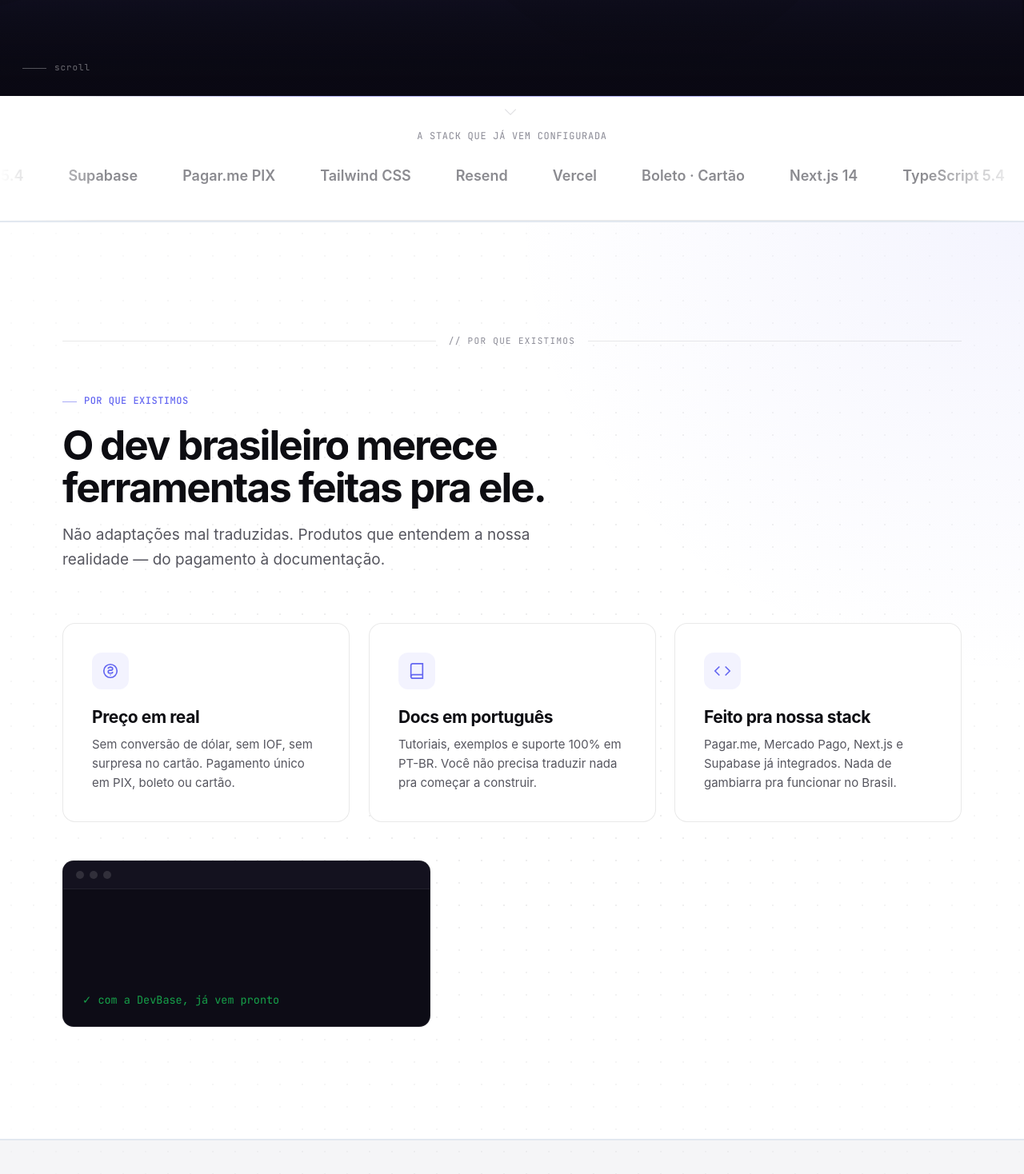
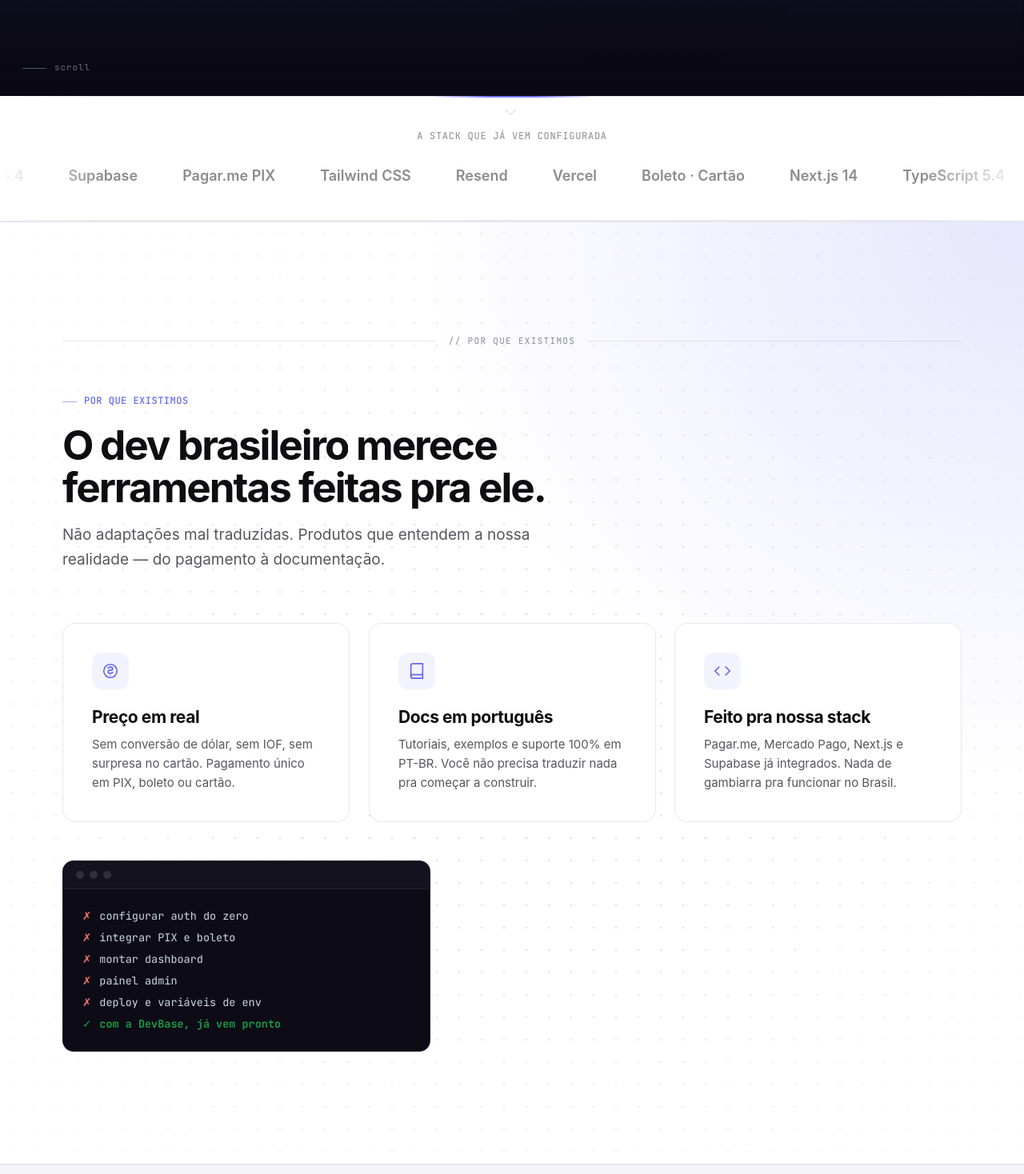
Before and after one commit to salusromelo-prog/DevBase-Site, a Next.js app: page / in a window 1280 px wide. Shown: the part 680-2148 px from the top of the page at 80% size. Built offline with nearby package versions, Linux system fonts and the light colour scheme; a web font is replaced by a local one.

Commit message:
fix: terminais legíveis, dots/bleed mais visíveis, glow 2px centrado, offer-block centralizado

```diff
--- a/app/globals.css
+++ b/app/globals.css
@@ -607,7 +607,7 @@ p { margin: 0; }
 
 /* curtain: light body lifts over dark hero */
 .sx-curtain { position: relative; z-index: 5; }
-.sx-curtain::before { content: ''; position: absolute; left: 0; right: 0; top: -1px; height: 40px; background: var(--bg); border-radius: 40px 40px 0 0; transform: translateY(-38px); pointer-events: none; }
+.sx-curtain::before { content: ''; position: absolute; left: 0; right: 0; top: -1px; height: 40px; background: var(--bg); border-radius: 32px 32px 0 0; transform: translateY(-38px); pointer-events: none; }
 
 @media (prefers-reduced-motion: reduce) {
   .sw > span { transform: none !important; }
@@ -644,17 +644,16 @@ p { margin: 0; }
   pointer-events: none; z-index: 6;
 }
 .sec-trans__glow {
-  position: absolute; top: 0; left: 5%; right: 5%; height: 1px;
-  background: linear-gradient(90deg, transparent 0%, var(--accent) 30%, var(--accent) 70%, transparent 100%);
+  position: absolute; top: 0; left: 50%; width: 200px; height: 2px;
+  background: linear-gradient(90deg, transparent 0%, var(--accent) 35%, var(--accent) 65%, transparent 100%);
 }
-/* override default .reveal translateY with scaleX for the glow line */
 .sec-trans__glow.reveal {
   opacity: 0;
-  transform: scaleX(0);
-  transform-origin: left center;
-  transition: opacity 0.9s var(--ease), transform 0.9s var(--ease);
+  transform: translateX(-50%) scaleX(0);
+  transform-origin: center;
+  transition: opacity 0.6s ease, transform 0.8s var(--ease);
 }
-.sec-trans__glow.reveal.in { opacity: 0.45; transform: scaleX(1); }
+.sec-trans__glow.reveal.in { opacity: 0.85; transform: translateX(-50%) scaleX(1); }
 .sec-trans__chevron {
   position: absolute; top: 10px;
   width: 10px; height: 10px;
@@ -676,16 +675,20 @@ p { margin: 0; }
 
 /* ================================================================
    CODE DISSOLVE (Fase 1 — "Por que existimos")
+   Linhas entram em stagger e FICAM — nada some.
    ================================================================ */
 .cd-term { background: #0d0c16; border: 1px solid rgba(255,255,255,0.08); border-radius: 14px; overflow: hidden; max-width: 460px; margin-top: 48px; }
 .cd-bar { background: #14121f; border-bottom: 1px solid rgba(255,255,255,0.06); padding: 12px 16px; display: flex; align-items: center; gap: 7px; }
 .cd-dot { width: 10px; height: 10px; border-radius: 50%; background: rgba(255,255,255,0.12); }
-.cd-body { padding: 20px 24px; font-family: var(--mono); font-size: 13.5px; line-height: 1.95; }
-.cd-line { display: flex; gap: 8px; }
-.cd-err { color: #f87171; text-decoration: line-through; text-decoration-color: rgba(248,113,113,0.55); transition: opacity 0.3s ease calc(1000ms + var(--d, 0ms)); }
-.cd-ok { color: var(--signal); opacity: 0; transition: opacity 0.5s ease calc(1400ms + var(--d, 0ms)); }
-.code-dissolve.in .cd-err { opacity: 0; }
-.code-dissolve.in .cd-ok  { opacity: 1; }
+.cd-body { padding: 20px 24px; font-family: var(--mono); font-size: 13.5px; line-height: 2; }
+.cd-line { display: flex; gap: 10px; }
+.cd-x     { color: #f87171; flex-shrink: 0; }
+.cd-check { color: var(--signal); flex-shrink: 0; }
+.cd-lbl   { color: #cbd5e1; }
+.cd-lbl--ok { color: var(--signal); font-weight: 600; }
+.js .cd-line { opacity: 0; transform: translateX(-8px); animation: cd-in 0.35s ease forwards; animation-play-state: paused; animation-delay: calc(var(--d, 0ms) + 600ms); }
+.code-dissolve.in .cd-line { animation-play-state: running; }
+@keyframes cd-in { to { opacity: 1; transform: none; } }
 @media (max-width: 760px) { .cd-term { max-width: 100%; } }
 
 /* ================================================================
@@ -717,7 +720,7 @@ p { margin: 0; }
 .pt-bar { background: #14121f; border-bottom: 1px solid rgba(255,255,255,0.06); padding: 12px 16px; display: flex; align-items: center; gap: 7px; }
 .pt-dot { width: 10px; height: 10px; border-radius: 50%; background: rgba(255,255,255,0.12); }
 .pt-label { font-family: var(--mono); font-size: 11px; color: rgba(255,255,255,0.32); margin-left: 8px; }
-.pt-body { padding: 20px 24px; font-family: var(--mono); font-size: 13px; line-height: 2; }
+.pt-body { padding: 20px 24px; font-family: var(--mono); font-size: 13px; line-height: 2; color: #cbd5e1; }
 .pt-line { display: flex; gap: 10px; animation: pt-in 0.3s ease forwards calc(var(--pi, 0) * 280ms); }
 .pt-icon { color: #f87171; flex-shrink: 0; }
 .js .pt-line { animation-play-state: paused; }
@@ -789,6 +792,21 @@ p { margin: 0; }
 @media (prefers-reduced-motion: no-preference) {
   .offer-block .btn-primary { animation: offer-cta-pulse 2.5s ease-in-out infinite; }
 }
+
+/* ================================================================
+   OFFER BLOCK — centralização (todas as páginas de produto)
+   .p-X .offer-block (especificidade 2) ainda domina para border/bg/padding
+   ================================================================ */
+.offer-block {
+  margin: 0 auto;
+  display: flex;
+  flex-direction: column;
+  align-items: center;
+  text-align: center;
+}
+.offer-price  { justify-content: center; }
+.offer-sub    { max-width: 50ch; }
+.offer-note   { text-align: center; }
 @keyframes offer-cta-pulse {
   0%, 100% { transform: translateY(0); }
   50% { transform: translateY(-2px); }
--- a/components/visual/accent-bleed.tsx
+++ b/components/visual/accent-bleed.tsx
@@ -8,8 +8,8 @@ const POS: Record<string, string> = {
 
 export default function AccentBleed({
   corner = 'tr',
-  size = 50,
-  intensity = 0.07,
+  size = 60,
+  intensity = 0.16,
 }: {
   corner?: 'tl' | 'tr' | 'bl' | 'br' | 'center'
   size?: number
--- a/components/visual/code-dissolve.tsx
+++ b/components/visual/code-dissolve.tsx
@@ -1,8 +1,11 @@
-const BROKEN = [
-  'configurar auth...',
-  'integrar PIX...',
-  'montar dashboard...',
-  'deploy...',
+import type { CSSProperties } from 'react'
+
+const LINES = [
+  'configurar auth do zero',
+  'integrar PIX e boleto',
+  'montar dashboard',
+  'painel admin',
+  'deploy e variáveis de env',
 ]
 
 export default function CodeDissolve() {
@@ -12,13 +15,15 @@ export default function CodeDissolve() {
         <span className="cd-dot" /><span className="cd-dot" /><span className="cd-dot" />
       </div>
       <div className="cd-body">
-        {BROKEN.map((line, i) => (
-          <div key={i} className="cd-line" style={{ '--d': `${i * 160}ms` } as React.CSSProperties}>
-            <span className="cd-err">✗ {line}</span>
+        {LINES.map((line, i) => (
+          <div key={i} className="cd-line" style={{ '--d': `${i * 160}ms` } as CSSProperties}>
+            <span className="cd-x">✗</span>
+            <span className="cd-lbl">{line}</span>
           </div>
         ))}
-        <div className="cd-line" style={{ '--d': `${BROKEN.length * 160 + 80}ms` } as React.CSSProperties}>
-          <span className="cd-ok">✓ com a DevBase, já vem pronto</span>
+        <div className="cd-line" style={{ '--d': `${LINES.length * 160 + 120}ms` } as CSSProperties}>
+          <span className="cd-check">✓</span>
+          <span className="cd-lbl cd-lbl--ok">com a DevBase, já vem pronto</span>
         </div>
       </div>
     </div>
--- a/components/visual/section-dots.tsx
+++ b/components/visual/section-dots.tsx
@@ -2,13 +2,19 @@ export default function SectionDots({
   density = 28,
   tone = 'light',
   fade = true,
+  soft = false,
 }: {
   density?: number
   tone?: 'light' | 'dark'
   fade?: boolean
+  soft?: boolean
 }) {
   const dotColor =
-    tone === 'dark' ? 'rgba(244,243,251,0.07)' : 'rgba(13,13,18,0.07)'
+    tone === 'dark'
+      ? 'rgba(244,243,251,0.08)'
+      : soft
+        ? 'rgba(13,13,18,0.10)'
+        : 'rgba(13,13,18,0.14)'
   return (
     <span
       aria-hidden="true"
@@ -17,7 +23,7 @@ export default function SectionDots({
         inset: 0,
         zIndex: 0,
         pointerEvents: 'none',
-        backgroundImage: `radial-gradient(circle, ${dotColor} 1px, transparent 1px)`,
+        backgroundImage: `radial-gradient(circle, ${dotColor} 1.2px, transparent 1.2px)`,
         backgroundSize: `${density}px ${density}px`,
         ...(fade
           ? {
--- a/components/visual/section-shell.tsx
+++ b/components/visual/section-shell.tsx
@@ -33,7 +33,7 @@ export default function SectionShell({
 
   return (
     <section className={cls} data-rail={rail} id={id} style={style}>
-      {dots && <SectionDots tone={tone} />}
+      {dots && <SectionDots tone={tone} soft={soft} />}
       {bleed && <AccentBleed corner={bleed} />}
       <div className="sec-shell-inner">{children}</div>
     </section>
```
